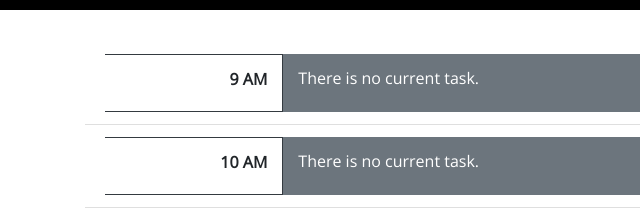
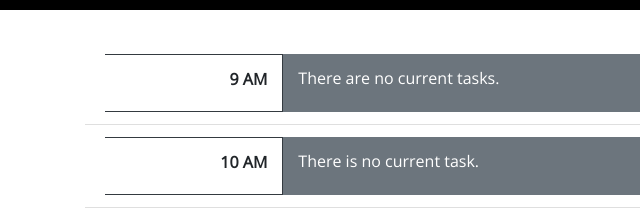
Before and after one commit to HaileyThomas/work-scheduler, a plain HTML site: page index.html in a window 1280 px wide. Shown: the part 294-511 px from the top of the page, 0-640 px from the left. Drawn offline with nearby package versions, Linux system fonts and the light colour scheme; a web font is replaced by a local one.

Commit message:
get tasks to save

```diff
--- a/assets/js/script.js
+++ b/assets/js/script.js
@@ -3,6 +3,13 @@
 var currentDate = moment().format("dddd, MMMM Do YYYY");
 // add date to p element
 var showDate = $("#currentDay").text(currentDate);
+
+// LOAD TASKS
+if (localStorage.getItem("nine") === null) {
+    $("#nine-text").text("There are no current tasks.");
+} else {
+    $("#nine-text").text(JSON.parse(window.localStorage.getItem("nine")));
+};
 
 // EDIT TASK WHEN CLICKED
 $(".list-group").on("click", "p", function () {
--- a/index.html
+++ b/index.html
@@ -31,7 +31,7 @@
           <p class="text-right"><b>9 AM</b></p>
         </div>
         <div id="nine" class="col-9 bg-secondary text-white pt-3 pb-2">
-          <p>There is no current task.</p>
+          <p id="nine-text"></p>
         </div>
         <div class="col-1 bg-primary rounded-right pt-3 pb-2">
           <span class="oi oi-box icon"></span>
@@ -43,7 +43,7 @@
           <p class="text-right"><b>10 AM</b></p>
         </div>
         <div id="ten" class="col-9 bg-secondary text-white pt-3 pb-2">
-          <p>There is no current task.</p>
+          <p id="ten-text">There is no current task.</p>
         </div>
         <div class="col-1 bg-primary rounded-right pt-3 pb-2">
           <span class="oi oi-box icon"></span>
@@ -55,7 +55,7 @@
           <p class="text-right"><b>11 AM</b></p>
         </div>
         <div id="eleven" class="col-9 bg-secondary text-white pt-3 pb-2">
-          <p>There is no current task.</p>
+          <p id="eleven-text">There is no current task.</p>
         </div>
         <div class="col-1 bg-primary rounded-right pt-3 pb-2">
           <span class="oi oi-box icon"></span>
@@ -67,7 +67,7 @@
           <p class="text-right"><b>12 PM</b></p>
         </div>
         <div id="twelve" class="col-9 bg-secondary text-white pt-3 pb-2">
-          <p>There is no current task.</p>
+          <p id="twelve-text">There is no current task.</p>
         </div>
         <div class="col-1 bg-primary rounded-right pt-3 pb-2">
           <span class="oi oi-box icon"></span>
@@ -79,7 +79,7 @@
           <p class="text-right"><b>1 PM</b></p>
         </div>
         <div id="list-one" class="col-9 bg-secondary text-white pt-3 pb-2">
-          <p>There is no current task.</p>
+          <p id="one-text">There is no current task.</p>
         </div>
         <div class="col-1 bg-primary rounded-right pt-3 pb-2">
           <span class="oi oi-box icon"></span>
@@ -91,7 +91,7 @@
           <p class="text-right"><b>2 PM</b></p>
         </div>
         <div id="list-two" class="col-9 bg-secondary text-white pt-3 pb-2">
-          <p>There is no current task.</p>
+          <p id="two-text">There is no current task.</p>
         </div>
         <div class="col-1 bg-primary rounded-right pt-3 pb-2">
           <span class="oi oi-box icon"></span>
@@ -103,7 +103,7 @@
           <p class="text-right"><b>3 PM</b></p>
         </div>
         <div id="list-three" class="col-9 bg-secondary text-white pt-3 pb-2">
-          <p>There is no current task.</p>
+          <p id="three-text">There is no current task.</p>
         </div>
         <div class="col-1 bg-primary rounded-right pt-3 pb-2">
           <span class="oi oi-box icon"></span>
@@ -115,7 +115,7 @@
           <p class="text-right"><b>4 PM</b></p>
         </div>
         <div id="list-four" class="col-9 bg-secondary text-white pt-3 pb-2">
-          <p>There is no current task.</p>
+          <p id="four-text">There is no current task.</p>
         </div>
         <div class="col-1 bg-primary rounded-right pt-3 pb-2">
           <span class="oi oi-box icon"></span>
@@ -127,7 +127,7 @@
           <p class="text-right"><b>5 PM</b></p>
         </div>
         <div id="list-five" class="col-9 bg-secondary text-white pt-3 pb-2">
-          <p>There is no current task.</p>
+          <p id="five-text">There is no current task.</p>
         </div>
         <div class="col-1 bg-primary rounded-right pt-3 pb-2">
           <span class="oi oi-box icon"></span>
```
